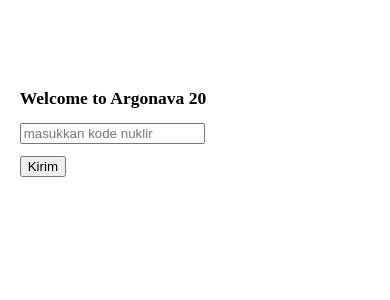
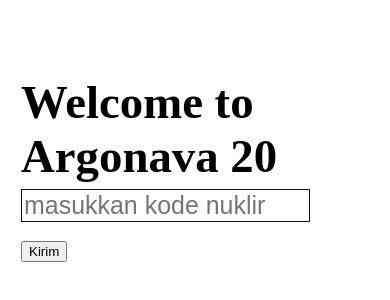
Before and after one commit to argonava20/notulensi, a plain HTML site: page index.html in a window 390 px wide. Shown: the part 188-488 px from the top of the page. Drawn offline with Linux system fonts and the light colour scheme.

Commit message:
Add files via upload

```diff
--- a/script.js
+++ b/script.js
@@ -47,7 +47,6 @@ function goToFolder(folderName) {
 
 const sasa = () => {
     const text = document.getElementById('text').value;
-    document.getElementById('test').innerHTML = window.location.href
     if (code.indexOf(text) != -1){
         window.location.href = 'https://docs.google.com/document/d/1CYOHavYNlW_39h1Ar52YqEwJsAhmAD8NcUwNaM1PscU/edit?usp=sharing'
     } else {
--- a/style.css
+++ b/style.css
@@ -1,6 +1,19 @@
 :root{
-    font-size:3vw;
+    font-size: 3vw;
+}
+input{
+    font-size:80%;
+    width: 80%;
+    border: 1px solid #121212;
 }
 body{
     padding: 30vh 3vw 3vw 3vw;
 }
+*{
+    margin: 0.1rem;
+}
+@media (max-width: 700px){
+    :root{
+        font-size: 8vw;
+    }
+}
```
